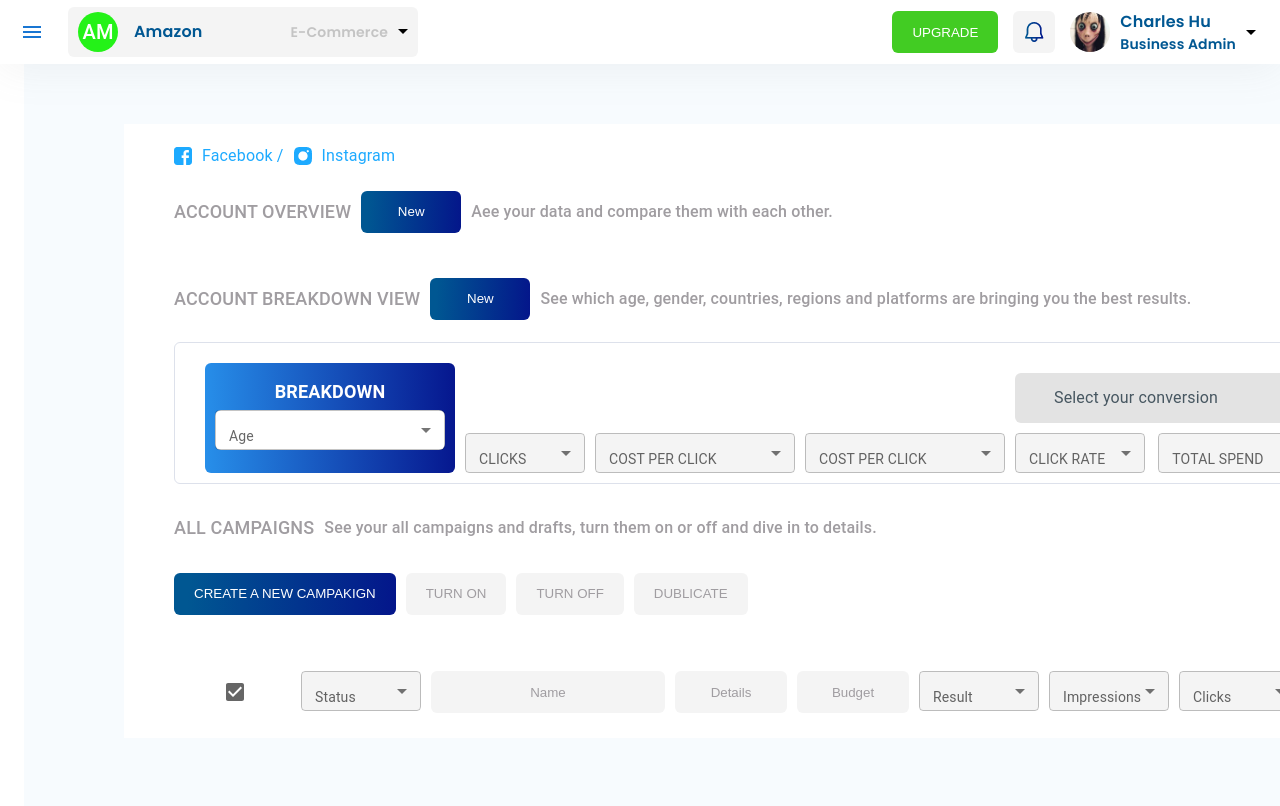
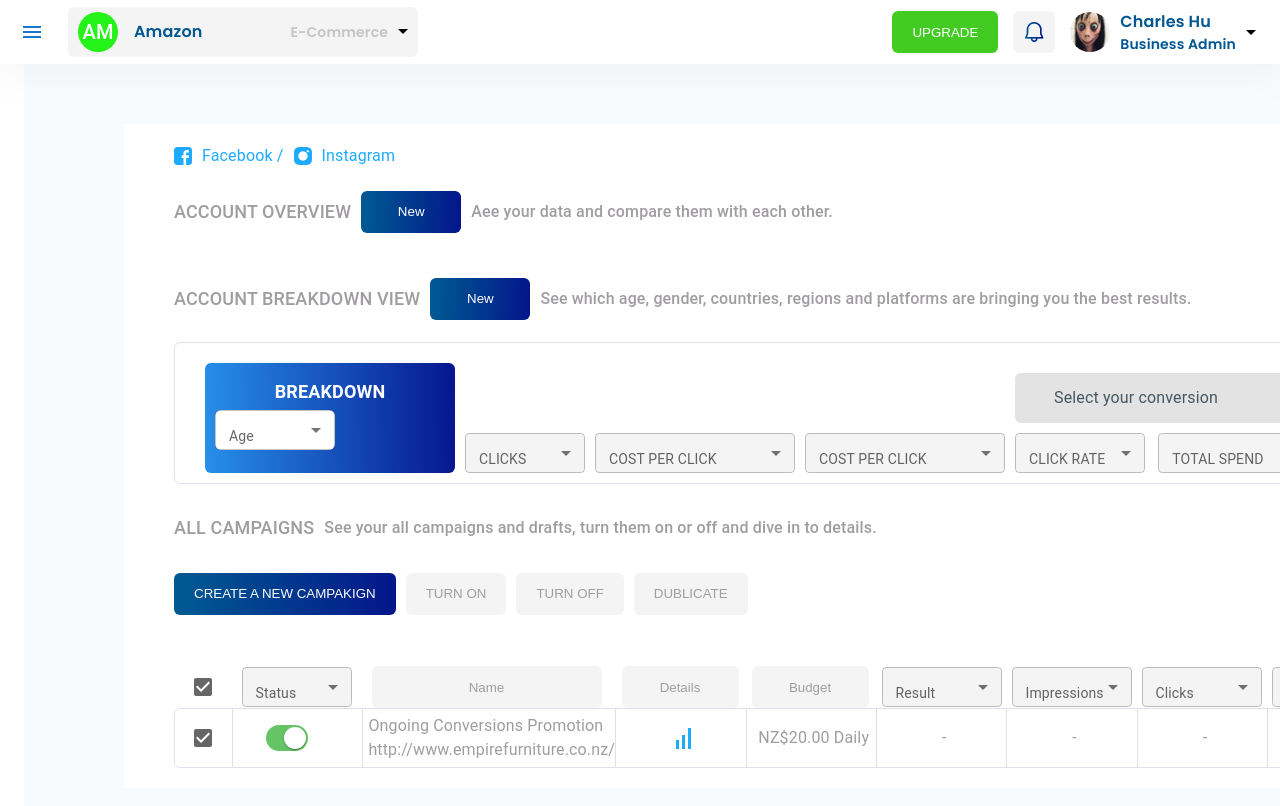
Before and after one commit to Arthur7711/social-media-advertisement-platform, a React (Create React App) app: page /dashboard in a window 1280 px wide. Shown: the top 806 px of the page. Built offline with nearby package versions, Linux system fonts and the light colour scheme.

Commit message:
feat:(table ready)

```diff
--- a/src/components/uniqueTable/UniqueTable.js
+++ b/src/components/uniqueTable/UniqueTable.js
@@ -6,8 +6,63 @@
 import Checkbox from "@mui/material/Checkbox";
 import MySelect from "../userComp/MySelect";
 import changes from "../../images/changes.png";
+import FormControlLabel from "@mui/material/FormControlLabel";
+import { styled } from "@mui/material/styles";
+import Switch from "@mui/material/Switch";
+import MoreVertIcon from "@mui/icons-material/MoreVert";
 
 const label = { inputProps: { "aria-label": "Checkbox demo" } };
+
+const IOSSwitch = styled((props) => (
+  <Switch focusVisibleClassName=".Mui-focusVisible" disableRipple {...props} />
+))(({ theme }) => ({
+  width: 42,
+  height: 26,
+  padding: 0,
+  "& .MuiSwitch-switchBase": {
+    padding: 0,
+    margin: 2,
+    transitionDuration: "300ms",
+    "&.Mui-checked": {
+      transform: "translateX(16px)",
+      color: "#fff",
+      "& + .MuiSwitch-track": {
+        backgroundColor: theme.palette.mode === "dark" ? "#2ECA45" : "#65C466",
+        opacity: 1,
+        border: 0,
+      },
+      "&.Mui-disabled + .MuiSwitch-track": {
+        opacity: 0.5,
+      },
+    },
+    "&.Mui-focusVisible .MuiSwitch-thumb": {
+      color: "#33cf4d",
+      border: "6px solid #fff",
+    },
+    "&.Mui-disabled .MuiSwitch-thumb": {
+      color:
+        theme.palette.mode === "light"
+          ? theme.palette.grey[100]
+          : theme.palette.grey[600],
+    },
+    "&.Mui-disabled + .MuiSwitch-track": {
+      opacity: theme.palette.mode === "light" ? 0.7 : 0.3,
+    },
+  },
+  "& .MuiSwitch-thumb": {
+    boxSizing: "border-box",
+    width: 22,
+    height: 22,
+  },
+  "& .MuiSwitch-track": {
+    borderRadius: 26 / 2,
+    backgroundColor: theme.palette.mode === "light" ? "#E9E9EA" : "#39393D",
+    opacity: 1,
+    transition: theme.transitions.create(["background-color"], {
+      duration: 500,
+    }),
+  },
+}));
 
 const Uniquetable = () => {
   return (
@@ -32,48 +87,162 @@
       </div>
       <main className={styles.table}>
         <div className={styles.headTable}>
+          <div style={{ width: 60 }} className={styles.myTable}>
             <Checkbox {...label} defaultChecked color="default" />
+          </div>
+          <div style={{ width: 130 }} className={styles.myTable}>
             <MySelect
               title="Status"
               options={["someting"]}
               BG="#F4F4F4"
               COLOR="#A09DA1"
+              WIDTH="110px"
             />
-          <Simplebutton text="Name" BG="#F4F4F4" COLOR="#A09DA1" />
-          <Simplebutton text="Details" BG="#F4F4F4" COLOR="#A09DA1" />
-          <Simplebutton text="Budget" BG="#F4F4F4" COLOR="#A09DA1" />
+          </div>
+          <div style={{ width: 250 }} className={styles.myTable}>
+            <Simplebutton
+              text="Name"
+              BG="#F4F4F4"
+              COLOR="#A09DA1"
+              WIDTH="230px"
+            />
+          </div>
+          <div style={{ width: 130 }} className={styles.myTable}>
+            <Simplebutton
+              text="Details"
+              BG="#F4F4F4"
+              COLOR="#A09DA1"
+              WIDTH="90%"
+            />
+          </div>
+          <div style={{ width: 130 }} className={styles.myTable}>
+            <Simplebutton
+              text="Budget"
+              BG="#F4F4F4"
+              COLOR="#A09DA1"
+              WIDTH="90%"
+            />
+          </div>
+          <div style={{ width: 130 }} className={styles.myTable}>
             <MySelect
               title="Result"
               options={["someting"]}
               BG="#F4F4F4"
               COLOR="#A09DA1"
             />
+          </div>
+          <div style={{ width: 130 }} className={styles.myTable}>
             <MySelect
               title="Impressions"
               options={["someting"]}
               BG="#F4F4F4"
               COLOR="#A09DA1"
             />
+          </div>
+          <div style={{ width: 130 }} className={styles.myTable}>
             <MySelect
               title="Clicks"
               options={["someting"]}
               BG="#F4F4F4"
               COLOR="#A09DA1"
             />
+          </div>
+          <div style={{ width: 130 }} className={styles.myTable}>
             <MySelect
               title="CPC"
               options={["someting"]}
               BG="#F4F4F4"
               COLOR="#A09DA1"
             />
+          </div>
+          <div style={{ width: 130 }} className={styles.myTable}>
             <MySelect
               title="Spend"
               options={["someting"]}
               BG="#F4F4F4"
               COLOR="#A09DA1"
             />
-          <div className={styles.imgBox}>
+          </div>
+          <div style={{ width: 35 }} className={styles.imgBox}>
             <img alt="changeMaker" src={changes} />
+          </div>
+        </div>
+        <div className={styles.bodyTable}>
+          <div
+            style={{ width: 60, borderRight: "1px solid #dde1eb" }}
+            className={styles.p}
+          >
+            <Checkbox {...label} defaultChecked color="default" />
+          </div>
+          <div
+            style={{ width: 130, borderRight: "1px solid #dde1eb" }}
+            className={styles.p}
+          >
+            <FormControlLabel
+              control={<IOSSwitch sx={{ m: 1 }} defaultChecked />}
+              label=""
+            />
+          </div>
+          <p
+            style={{ width: 250, borderRight: "1px solid #dde1eb" }}
+            className={styles.p}
+          >
+            Ongoing Conversions Promotion http://www.empirefurniture.co.nz/
+          </p>
+          <div
+            style={{ width: 130, borderRight: "1px solid #dde1eb" }}
+            className={styles.p}
+          >
+            <svg
+              width="15"
+              height="21"
+              viewBox="0 0 15 21"
+              fill="none"
+              xmlns="http://www.w3.org/2000/svg"
+            >
+              <rect y="12" width="3" height="9" fill="#1DAAFF" />
+              <rect x="6" y="7" width="3" height="14" fill="#1DAAFF" />
+              <rect x="12" width="3" height="21" fill="#1DAAFF" />
+            </svg>
+          </div>
+          <p
+            style={{ width: 130, borderRight: "1px solid #dde1eb" }}
+            className={styles.p}
+          >
+            NZ$20.00 Daily
+          </p>
+          <p
+            style={{ width: 130, borderRight: "1px solid #dde1eb" }}
+            className={styles.p}
+          >
+            -
+          </p>
+          <p
+            style={{ width: 130, borderRight: "1px solid #dde1eb" }}
+            className={styles.p}
+          >
+            -
+          </p>
+          <p
+            style={{ width: 130, borderRight: "1px solid #dde1eb" }}
+            className={styles.p}
+          >
+            -
+          </p>
+          <p
+            style={{ width: 130, borderRight: "1px solid #dde1eb" }}
+            className={styles.p}
+          >
+            -
+          </p>
+          <p
+            style={{ width: 130, borderRight: "1px solid #dde1eb" }}
+            className={styles.p}
+          >
+            -
+          </p>
+          <div style={{ width: 35 }} className={styles.p}>
+            <MoreVertIcon color="primary" />
           </div>
         </div>
       </main>
--- a/src/components/uniqueTable/UniqueTable.module.css
+++ b/src/components/uniqueTable/UniqueTable.module.css
@@ -22,18 +22,49 @@
   height: 45px;
   padding-left: 15px;
 }
-.table{
+.table {
   margin-top: 50px;
 }
 .headTable {
-  display: grid;
-  grid-template-columns: 1fr 1fr 2fr 1fr 1fr 1fr 1fr 1fr 1fr 1fr 1fr;
+  display: flex;
+  justify-content: center;
+  align-items: center;
+  width: 1400px;
 }
-.headTable > * {
-  margin: 5px;
-}
-.imgBox{
+.myTable > * {
+  /* margin: 5px; */
   display: flex;
   justify-content: center;
   align-items: center;
 }
+.imgBox {
+  display: flex;
+  justify-content: center;
+  align-items: center;
+}
+.bodyTable {
+  display: flex;
+  justify-content: center;
+  align-items: center;
+  border: 1px solid #dde1eb;
+  box-sizing: border-box;
+  border-radius: 6px;
+  height: 60px;
+  width: 1400px;
+}
+.bodyTable > * {
+  margin-right: 5px;
+}
+.name {
+  font-weight: 500;
+  font-size: 12px;
+  color: #a09da1;
+  text-align: center;
+}
+.p {
+  height: 100%;
+  display: flex;
+  justify-content: center;
+  align-items: center;
+  color: #a09da1;
+}
--- a/src/components/userComp/MySelect.js
+++ b/src/components/userComp/MySelect.js
@@ -15,7 +15,7 @@
   return (
     <Box
       style={{ borderRadius: 6, height: "40px" }}
-      sx={{ minWidth: WIDTH ? WIDTH : 120 }}
+      sx={{ width: WIDTH ? WIDTH : 120 }}
     >
       <FormControl
         fullWidth
```
Also changed, not shown: src/images/lifting.svg (added). Lines whose indentation alone changed are shown as unchanged.
